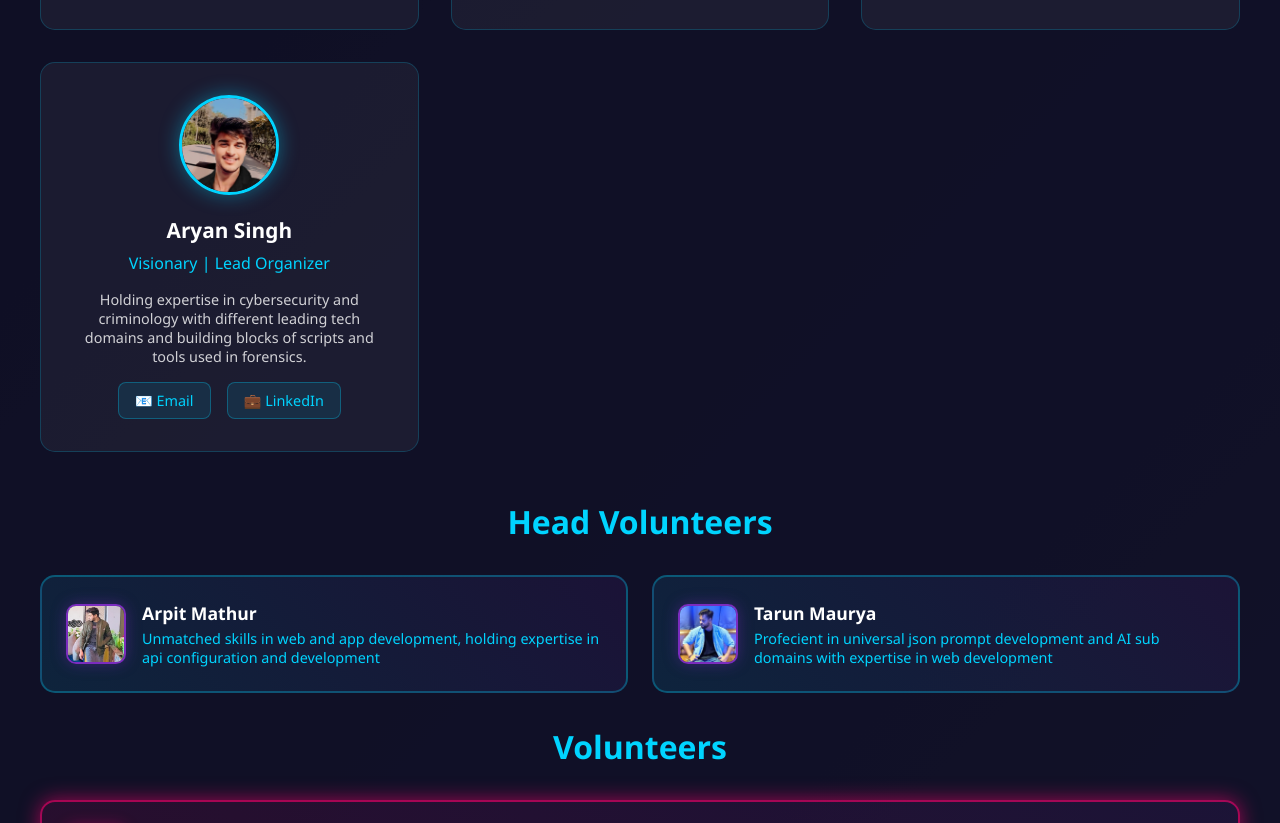
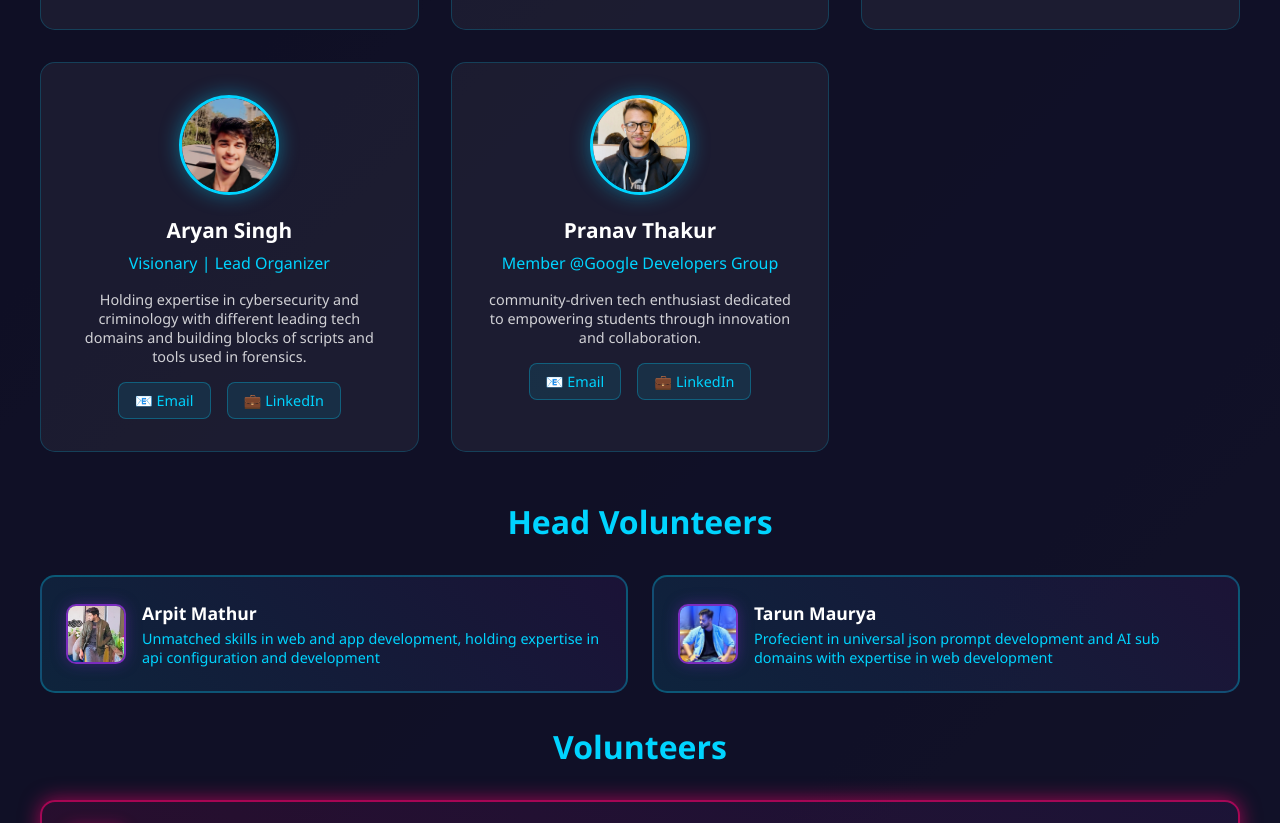
Before and after one commit to lnvcrewxia1/crewxialwebsite, a plain HTML site: page index.html in a window 1280 px wide. Shown: the part 2518-3341 px from the top of the page. Drawn offline with Linux system fonts and the light colour scheme.

Commit message:
Update index.html

```diff
--- a/index.html
+++ b/index.html
@@ -918,6 +918,18 @@
                             <a href="https://linkedin.com/in/invaded-author" class="contact-btn">💼 LinkedIn</a>
                         </div>
                     </div>
+                    <div class="management-card">
+                        <img src="images/profile/pranav.jpg" class="management-photo" alt="Pranav Thakur">
+                        <div class="management-name">Pranav Thakur</div>
+                        <div class="management-role">Member @Google Developers Group</div>
+                        <p style="color: rgba(255,255,255,0.8); font-size: 0.9rem; margin-bottom: 1rem;">
+                            community-driven tech enthusiast dedicated to empowering students through innovation and collaboration.
+                        </p>
+                        <div class="contact-info">
+                            <a href="mailto:pranavthakur936@gmail.com" class="contact-btn">📧 Email</a>
+                            <a href="https://www.linkedin.com/in/pranav-thakur-hawkop/" class="contact-btn">💼 LinkedIn</a>
+                        </div>
+                    </div>
                 </div>
             </div>
 
@@ -1247,4 +1259,5 @@
             </div>
         </div>
 </body>
+
 </html>
```
